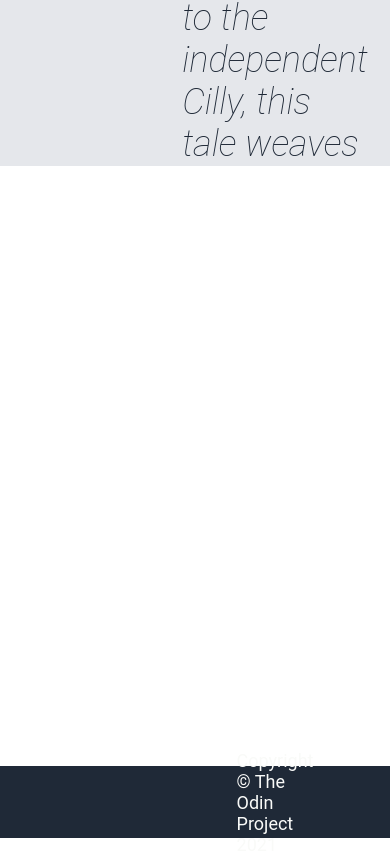
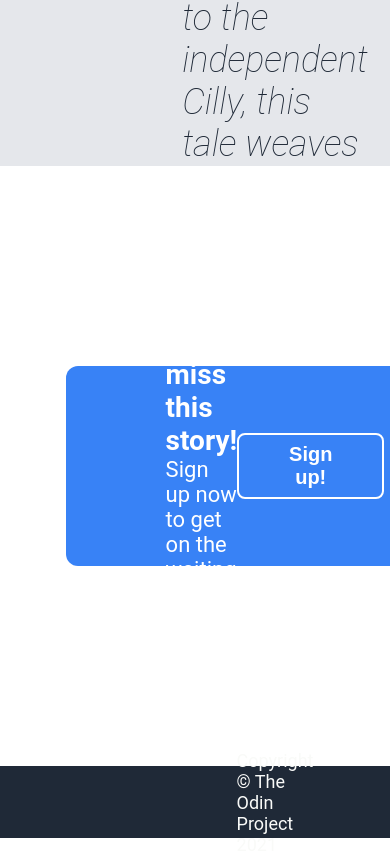
Before and after one commit to learninglegion/odins-landing, a plain HTML site: page index.html in a window 390 px wide. Shown: the part 1702-2557 px from the top of the page. Drawn offline with Linux system fonts and the light colour scheme.

Commit message:
Add and style Call to Action
Added and styled Call to action to mirror. At this point I could
techincally call it done but there is still a bit I want to do
to add flair and responsiveness.

```diff
--- a/index.html
+++ b/index.html
@@ -64,7 +64,19 @@
     </div>
 
     <div class="calltoaction">
-
+        <div class="calltoaction_banner">
+            <div class="calltoaction_left">
+                <div class="calltoaction_head">
+                    Don't miss this story!
+                </div>
+                <div class="calltoaction_text">
+                    Sign up now to get on the waiting list!
+                </div>
+            </div>
+            <div class="calltoaction_right">
+                <button class="calltoaction_button">Sign up!</button>
+            </div>
+        </div>
     </div>
     <div class="footer">Copyright © The Odin Project 2021</div>
 </body>
--- a/style.css
+++ b/style.css
@@ -174,7 +174,52 @@ box location. */
 
 .calltoaction {
     background-color: #FFF;
+    display: flex;
+    justify-content: center;
+    align-items: center;
 }
+
+.calltoaction_banner {
+    background-color: #3882f6;
+    color: #FFF;
+    border-radius: 12px;
+    height: 200px;
+    display: flex;
+    flex: 1;
+    justify-content: space-between;
+    padding: 0px 100px 0px 100px;
+}
+
+.calltoaction_left {
+    display: flex;
+    flex-direction: column;
+    justify-content: center;
+    align-items: flex-start;
+}
+
+.calltoaction_head {
+    font-size: 28px;
+    font-weight: bold;
+}
+
+.calltoaction_text {
+    font-size: 22px;
+}
+
+.calltoaction_right {
+    display: flex;
+    justify-content: center;
+    align-items: center;
+}
+
+.calltoaction_button {
+    background: #3882f6;
+    border: 2px solid #FFF;
+    font-size: 20px;
+    font-weight: bold;
+    color: white;
+}
+
 
 .footer {
     background-color: #1f2937;
```
